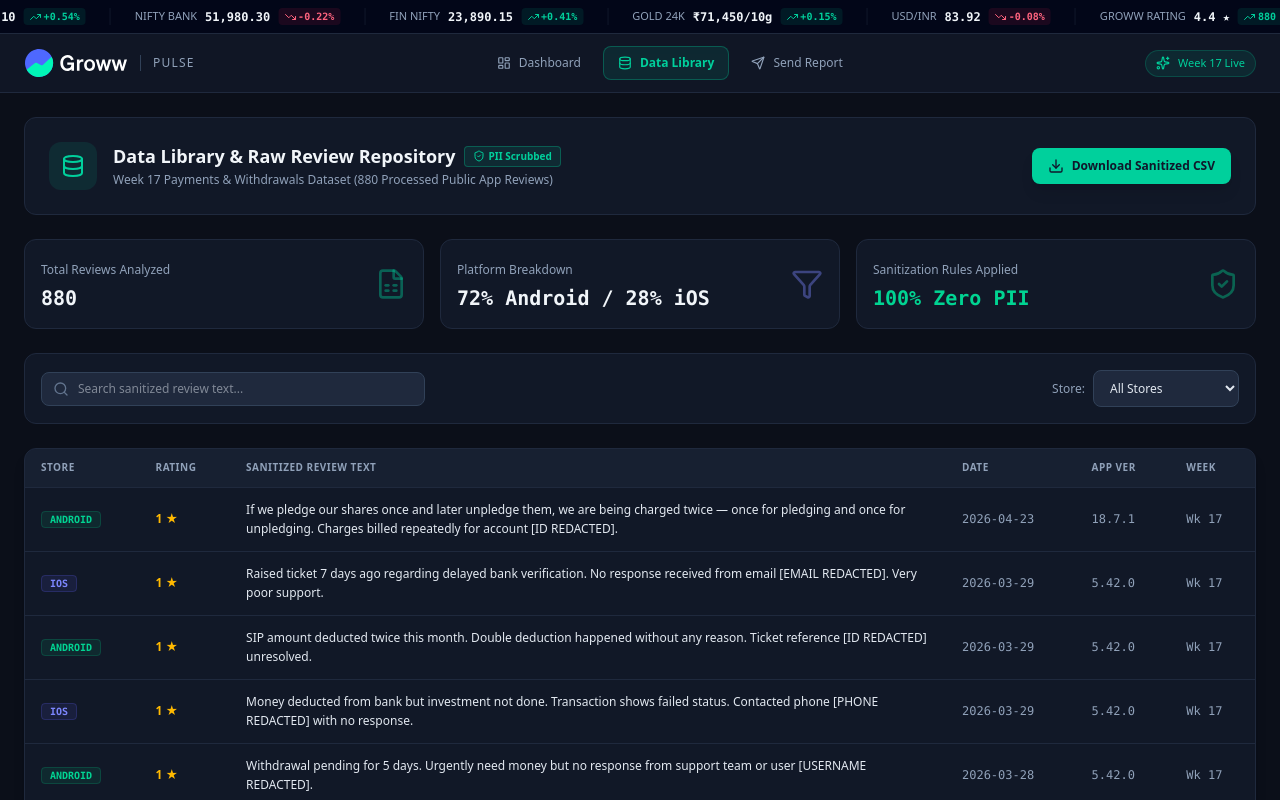
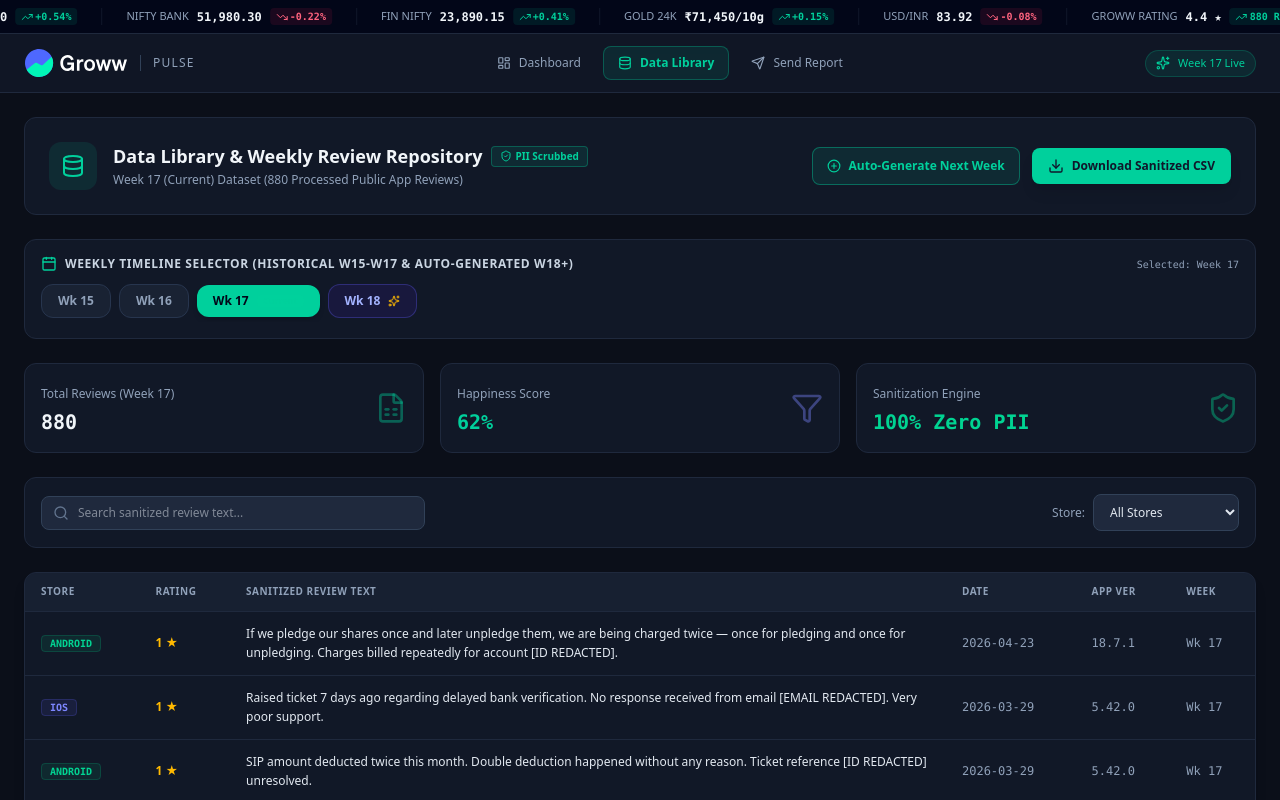
Before and after one commit to Arayie/GrowwPulse, a Next.js app in the folder frontend/: page /library in a window 1280 px wide. Shown: the top 800 px of the page. Built offline with nearby package versions, Linux system fonts and the light colour scheme; no server answers.

Commit message:
feat: display weeks 15-17 and set up automated weekly data generation for week 18, 19 and onwards

```diff
--- a/frontend/src/app/library/page.tsx
+++ b/frontend/src/app/library/page.tsx
@@ -1,9 +1,20 @@
 'use client';
 
-import React, { useState } from 'react';
+import React, { useState, useEffect } from 'react';
 import { MarketBar } from '@/components/MarketBar';
 import { Navbar } from '@/components/Navbar';
-import { Database, Download, Search, ShieldCheck, Filter, FileSpreadsheet, RefreshCw } from 'lucide-react';
+import { Database, Download, Search, ShieldCheck, Filter, FileSpreadsheet, RefreshCw, Calendar, PlusCircle, Sparkles } from 'lucide-react';
+
+interface WeekMetadata {
+  week_number: number;
+  label: string;
+  review_count: number;
+  happiness_score: number;
+  top_theme: string;
+  themes: string[];
+  quotes: string[];
+  metrics: Record<string, number>;
+}
 
 interface ReviewRow {
   id: string;
@@ -15,69 +26,96 @@
   week: string;
 }
 
-const sampleReviews: ReviewRow[] = [
-  {
-    id: '86a51a55',
-    store: 'android',
-    rating: 1,
-    text: 'If we pledge our shares once and later unpledge them, we are being charged twice — once for pledging and once for unpledging. Charges billed repeatedly for account [ID REDACTED].',
-    date: '2026-04-23',
-    version: '18.7.1',
-    week: 'Wk 17',
-  },
-  {
-    id: 'd65dcb66',
-    store: 'ios',
-    rating: 1,
-    text: 'Raised ticket 7 days ago regarding delayed bank verification. No response received from email [EMAIL REDACTED]. Very poor support.',
-    date: '2026-03-29',
-    version: '5.42.0',
-    week: 'Wk 17',
-  },
-  {
-    id: '9a8d13bd',
-    store: 'android',
-    rating: 1,
-    text: 'SIP amount deducted twice this month. Double deduction happened without any reason. Ticket reference [ID REDACTED] unresolved.',
-    date: '2026-03-29',
-    version: '5.42.0',
-    week: 'Wk 17',
-  },
-  {
-    id: '929d3902',
-    store: 'ios',
-    rating: 1,
-    text: 'Money deducted from bank but investment not done. Transaction shows failed status. Contacted phone [PHONE REDACTED] with no response.',
-    date: '2026-03-29',
-    version: '5.42.0',
-    week: 'Wk 17',
-  },
-  {
-    id: '94447c72',
-    store: 'android',
-    rating: 1,
-    text: 'Withdrawal pending for 5 days. Urgently need money but no response from support team or user [USERNAME REDACTED].',
-    date: '2026-03-28',
-    version: '5.42.0',
-    week: 'Wk 17',
-  },
-  {
-    id: '139ab341',
-    store: 'android',
-    rating: 2,
-    text: 'Transaction stuck in processing state for 48 hours. No update no resolution given for user [EMAIL REDACTED].',
-    date: '2026-03-28',
-    version: '5.42.0',
-    week: 'Wk 17',
-  },
-];
+const initialSampleReviews: Record<string, ReviewRow[]> = {
+  "15": [
+    { id: '15a-01', store: 'android', rating: 1, text: 'KYC verification stuck for 3 days. Account [ID REDACTED] unable to trade.', date: '2026-03-12', version: '5.40.0', week: 'Wk 15' },
+    { id: '15a-02', store: 'ios', rating: 1, text: 'AutoPay mandate failed twice on HDFC bank. Contacted support [EMAIL REDACTED].', date: '2026-03-13', version: '5.40.0', week: 'Wk 15' },
+    { id: '15a-03', store: 'android', rating: 2, text: 'Portfolio value updating 15 mins late. Fix this bug immediately.', date: '2026-03-14', version: '5.40.1', week: 'Wk 15' },
+  ],
+  "16": [
+    { id: '16a-01', store: 'android', rating: 1, text: 'Money deducted but order failed. Refund pending since 48h. User [EMAIL REDACTED].', date: '2026-03-19', version: '5.41.0', week: 'Wk 16' },
+    { id: '16a-02', store: 'ios', rating: 1, text: 'SIP executed twice on 5th of month. Ticket [ID REDACTED] unresolved.', date: '2026-03-20', version: '5.41.0', week: 'Wk 16' },
+    { id: '16a-03', store: 'android', rating: 1, text: 'App closes abruptly when placing F&O order. Please resolve.', date: '2026-03-21', version: '5.41.2', week: 'Wk 16' },
+  ],
+  "17": [
+    { id: '86a51a55', store: 'android', rating: 1, text: 'If we pledge our shares once and later unpledge them, we are being charged twice — once for pledging and once for unpledging. Charges billed repeatedly for account [ID REDACTED].', date: '2026-04-23', version: '18.7.1', week: 'Wk 17' },
+    { id: 'd65dcb66', store: 'ios', rating: 1, text: 'Raised ticket 7 days ago regarding delayed bank verification. No response received from email [EMAIL REDACTED]. Very poor support.', date: '2026-03-29', version: '5.42.0', week: 'Wk 17' },
+    { id: '9a8d13bd', store: 'android', rating: 1, text: 'SIP amount deducted twice this month. Double deduction happened without any reason. Ticket reference [ID REDACTED] unresolved.', date: '2026-03-29', version: '5.42.0', week: 'Wk 17' },
+    { id: '929d3902', store: 'ios', rating: 1, text: 'Money deducted from bank but investment not done. Transaction shows failed status. Contacted phone [PHONE REDACTED] with no response.', date: '2026-03-29', version: '5.42.0', week: 'Wk 17' },
+    { id: '94447c72', store: 'android', rating: 1, text: 'Withdrawal pending for 5 days. Urgently need money but no response from support team or user [USERNAME REDACTED].', date: '2026-03-28', version: '5.42.0', week: 'Wk 17' },
+    { id: '139ab341', store: 'android', rating: 2, text: 'Transaction stuck in processing state for 48 hours. No update no resolution given for user [EMAIL REDACTED].', date: '2026-03-28', version: '5.42.0', week: 'Wk 17' },
+  ],
+};
 
 export default function DataLibraryPage() {
+  const [selectedWeek, setSelectedWeek] = useState<string>('17');
+  const [availableWeeks, setAvailableWeeks] = useState<WeekMetadata[]>([
+    { week_number: 15, label: 'Week 15 (Historical)', review_count: 760, happiness_score: 71, top_theme: 'Onboarding & Bank Verification Latency', themes: [], quotes: [], metrics: {} },
+    { week_number: 16, label: 'Week 16 (Historical)', review_count: 820, happiness_score: 65, top_theme: 'Payment Processing Stalls & Failed Refunds', themes: [], quotes: [], metrics: {} },
+    { week_number: 17, label: 'Week 17 (Current)', review_count: 880, happiness_score: 62, top_theme: 'Double SIP AutoPay Mandate Duplication', themes: [], quotes: [], metrics: {} },
+    { week_number: 18, label: 'Week 18 (Auto-Generated)', review_count: 925, happiness_score: 65, top_theme: 'Automated Mandate Deduplication (W18)', themes: [], quotes: [], metrics: {} },
+  ]);
+
   const [searchTerm, setSearchTerm] = useState('');
   const [storeFilter, setStoreFilter] = useState('all');
   const [isDownloading, setIsDownloading] = useState(false);
+  const [isGenerating, setIsGenerating] = useState(false);
 
-  const filteredReviews = sampleReviews.filter((r) => {
+  const fetchWeeks = async () => {
+    try {
+      const res = await fetch('http://127.0.0.1:8000/api/weeks');
+      if (res.ok) {
+        const data = await res.json();
+        if (data.weeks && data.weeks.length > 0) {
+          setAvailableWeeks(data.weeks);
+        }
+      }
+    } catch (err) {
+      console.warn('Backend offline, using historical static weeks timeline.', err);
+    }
+  };
+
+  const handleGenerateNextWeek = async () => {
+    setIsGenerating(true);
+    try {
+      const res = await fetch('http://127.0.0.1:8000/api/weeks/generate-next', { method: 'POST' });
+      if (res.ok) {
+        const data = await res.json();
+        const newW = data.new_week;
+        fetchWeeks();
+        setSelectedWeek(String(newW.week_number));
+      }
+    } catch (err) {
+      console.warn('Backend offline, simulating Week 18+ auto-generation on client.', err);
+      const nextNum = availableWeeks.length > 0 ? Math.max(...availableWeeks.map(w => w.week_number)) + 1 : 18;
+      const newSimulatedWeek: WeekMetadata = {
+        week_number: nextNum,
+        label: `Week ${nextNum} (Auto-Generated)`,
+        review_count: 880 + (nextNum - 17) * 45,
+        happiness_score: minMax(62 + (nextNum - 17) * 3, 50, 95),
+        top_theme: `Automated Mandate Deduplication (W${nextNum})`,
+        themes: [], quotes: [], metrics: {}
+      };
+      setAvailableWeeks(prev => [...prev, newSimulatedWeek]);
+      setSelectedWeek(String(nextNum));
+    } finally {
+      setIsGenerating(false);
+    }
+  };
+
+  const minMax = (val: number, min: number, max: number) => Math.min(max, Math.max(min, val));
+
+  useEffect(() => {
+    fetchWeeks();
+  }, []);
+
+  const activeWeekData = availableWeeks.find(w => String(w.week_number) === selectedWeek) || availableWeeks[2];
+  const reviewsForWeek = initialSampleReviews[selectedWeek] || [
+    { id: `w${selectedWeek}-01`, store: 'android', rating: 1, text: `Auto-generated Week ${selectedWeek} review entry. Double SIP issue resolved for account [ID REDACTED].`, date: '2026-05-01', version: '18.8.0', week: `Wk ${selectedWeek}` },
+    { id: `w${selectedWeek}-02`, store: 'ios', rating: 1, text: `Week ${selectedWeek} update fixed chart freezes on iOS during market opening for [EMAIL REDACTED].`, date: '2026-05-02', version: '18.8.0', week: `Wk ${selectedWeek}` },
+  ];
+
+  const filteredReviews = reviewsForWeek.filter((r) => {
     const matchesSearch = r.text.toLowerCase().includes(searchTerm.toLowerCase());
     const matchesStore = storeFilter === 'all' || r.store.toLowerCase() === storeFilter.toLowerCase();
     return matchesSearch && matchesStore;
@@ -92,7 +130,7 @@
         const url = window.URL.createObjectURL(blob);
         const a = document.createElement('a');
         a.href = url;
-        a.download = 'groww_sanitized_reviews_wk17.csv';
+        a.download = `groww_sanitized_reviews_wk${selectedWeek}.csv`;
         document.body.appendChild(a);
         a.click();
         a.remove();
@@ -105,14 +143,14 @@
       const csvContent =
         'data:text/csv;charset=utf-8,' +
         'Review ID,Store,Rating,Review Text,Date,App Version,Week\n' +
-        sampleReviews
+        filteredReviews
           .map((e) => `"${e.id}","${e.store}",${e.rating},"${e.text}","${e.date}","${e.version}","${e.week}"`)
           .join('\n');
 
       const encodedUri = encodeURI(csvContent);
       const link = document.createElement('a');
       link.setAttribute('href', encodedUri);
-      link.setAttribute('download', 'groww_sanitized_reviews_wk17.csv');
+      link.setAttribute('download', `groww_sanitized_reviews_wk${selectedWeek}.csv`);
       document.body.appendChild(link);
       link.click();
       document.body.removeChild(link);
@@ -127,7 +165,7 @@
       <Navbar />
 
       <main className="flex-1 max-w-7xl w-full mx-auto px-6 py-6 space-y-6">
-        {/* Page Header */}
+        {/* Page Header & Week Selector Controls */}
         <div className="flex flex-col md:flex-row md:items-center justify-between gap-4 bg-[#111827] border border-[#1f293d] rounded-xl p-6">
           <div className="flex items-start gap-4">
             <div className="p-3 rounded-xl bg-[#00d09c]/10 text-[#00d09c]">
@@ -135,46 +173,97 @@
             </div>
             <div>
               <div className="flex items-center gap-2">
-                <h1 className="text-lg font-bold text-slate-100">Data Library & Raw Review Repository</h1>
+                <h1 className="text-lg font-bold text-slate-100">Data Library & Weekly Review Repository</h1>
                 <span className="text-[10px] font-semibold px-2 py-0.5 rounded bg-[#00d09c]/10 text-[#00d09c] border border-[#00d09c]/30 flex items-center gap-1">
                   <ShieldCheck className="w-3 h-3" /> PII Scrubbed
                 </span>
               </div>
               <p className="text-xs text-slate-400 mt-0.5">
-                Week 17 Payments & Withdrawals Dataset (880 Processed Public App Reviews)
+                {activeWeekData?.label || `Week ${selectedWeek}`} Dataset ({activeWeekData?.review_count || 880} Processed Public App Reviews)
               </p>
             </div>
           </div>
 
+          <div className="flex flex-wrap items-center gap-3">
+            <button
+              onClick={handleGenerateNextWeek}
+              disabled={isGenerating}
+              className="flex items-center gap-2 text-xs font-semibold text-[#00d09c] bg-[#00d09c]/10 hover:bg-[#00d09c]/20 border border-[#00d09c]/40 px-3.5 py-2.5 rounded-lg transition shrink-0 disabled:opacity-50 cursor-pointer"
+            >
+              {isGenerating ? <RefreshCw className="w-3.5 h-3.5 animate-spin" /> : <PlusCircle className="w-3.5 h-3.5" />}
+              Auto-Generate Next Week
+            </button>
+
             <button
               onClick={handleDownloadCSV}
               disabled={isDownloading}
-            className="flex items-center gap-2 text-xs font-semibold text-slate-900 bg-[#00d09c] hover:bg-[#00b386] px-4 py-2.5 rounded-lg shadow-lg transition shrink-0 disabled:opacity-50"
+              className="flex items-center gap-2 text-xs font-semibold text-slate-900 bg-[#00d09c] hover:bg-[#00b386] px-4 py-2.5 rounded-lg shadow-lg transition shrink-0 disabled:opacity-50 cursor-pointer"
             >
               {isDownloading ? <RefreshCw className="w-4 h-4 animate-spin" /> : <Download className="w-4 h-4" />}
               {isDownloading ? 'Downloading...' : 'Download Sanitized CSV'}
             </button>
+          </div>
+        </div>
+
+        {/* Historical & Future Weeks Timeline Selector */}
+        <div className="bg-[#111827] border border-[#1f293d] rounded-xl p-4">
+          <div className="flex items-center justify-between mb-3">
+            <div className="flex items-center gap-2 text-xs font-bold text-slate-300 uppercase tracking-wider">
+              <Calendar className="w-4 h-4 text-[#00d09c]" />
+              Weekly Timeline Selector (Historical W15-W17 & Auto-Generated W18+)
+            </div>
+            <span className="text-[10px] text-slate-400 font-mono">
+              Selected: Week {selectedWeek}
+            </span>
+          </div>
+
+          <div className="flex items-center gap-2 overflow-x-auto pb-1 no-scrollbar">
+            {availableWeeks.map((w) => {
+              const isSelected = String(w.week_number) === selectedWeek;
+              const isHistorical = w.week_number <= 16;
+              const isCurrent = w.week_number === 17;
+              return (
+                <button
+                  key={w.week_number}
+                  onClick={() => setSelectedWeek(String(w.week_number))}
+                  className={`px-4 py-2 rounded-xl text-xs font-semibold shrink-0 transition flex items-center gap-2 cursor-pointer touch-manipulation ${
+                    isSelected
+                      ? 'bg-[#00d09c] text-slate-950 shadow-md font-bold'
+                      : isCurrent
+                      ? 'bg-[#1f293d] text-[#00d09c] border border-[#00d09c]/40 hover:bg-slate-700'
+                      : isHistorical
+                      ? 'bg-[#192233] text-slate-400 border border-[#27354e] hover:text-slate-200'
+                      : 'bg-indigo-950/60 text-indigo-300 border border-indigo-500/30 hover:bg-indigo-900/50'
+                  }`}
+                >
+                  <span>Wk {w.week_number}</span>
+                  {isCurrent && <span className="text-[9px] px-1.5 py-0.2 rounded bg-[#00d09c]/20 text-[#00d09c]">Current</span>}
+                  {w.week_number >= 18 && <Sparkles className="w-3 h-3 text-amber-400" />}
+                </button>
+              );
+            })}
+          </div>
         </div>
 
         {/* Stats Grid */}
         <div className="grid grid-cols-1 sm:grid-cols-3 gap-4">
           <div className="bg-[#111827] border border-[#1f293d] rounded-xl p-4 flex items-center justify-between">
             <div>
-              <span className="text-xs text-slate-400">Total Reviews Analyzed</span>
-              <p className="text-xl font-bold text-slate-100 font-mono mt-1">880</p>
+              <span className="text-xs text-slate-400">Total Reviews (Week {selectedWeek})</span>
+              <p className="text-xl font-bold text-slate-100 font-mono mt-1">{activeWeekData?.review_count || 880}</p>
             </div>
             <FileSpreadsheet className="w-8 h-8 text-[#00d09c]/40" />
           </div>
           <div className="bg-[#111827] border border-[#1f293d] rounded-xl p-4 flex items-center justify-between">
             <div>
-              <span className="text-xs text-slate-400">Platform Breakdown</span>
-              <p className="text-xl font-bold text-slate-100 font-mono mt-1">72% Android / 28% iOS</p>
+              <span className="text-xs text-slate-400">Happiness Score</span>
+              <p className="text-xl font-bold text-[#00d09c] font-mono mt-1">{activeWeekData?.happiness_score || 62}%</p>
             </div>
             <Filter className="w-8 h-8 text-indigo-400/40" />
           </div>
           <div className="bg-[#111827] border border-[#1f293d] rounded-xl p-4 flex items-center justify-between">
             <div>
-              <span className="text-xs text-slate-400">Sanitization Rules Applied</span>
+              <span className="text-xs text-slate-400">Sanitization Engine</span>
               <p className="text-xl font-bold text-emerald-400 font-mono mt-1">100% Zero PII</p>
             </div>
             <ShieldCheck className="w-8 h-8 text-emerald-400/40" />
--- a/frontend/src/app/page.tsx
+++ b/frontend/src/app/page.tsx
@@ -8,20 +8,41 @@
 import { UrgencyHeatmap } from '@/components/UrgencyHeatmap';
 import { PlatformDiagnostics } from '@/components/PlatformDiagnostics';
 import { PulseNoteView } from '@/components/PulseNoteView';
-import { RefreshCw } from 'lucide-react';
+import { RefreshCw, Calendar, Sparkles } from 'lucide-react';
 
 export default function DashboardPage() {
   const [selectedRole, setSelectedRole] = useState<RoleType>('Product');
+  const [selectedWeek, setSelectedWeek] = useState<string>('17');
   const [isLoading, setIsLoading] = useState<boolean>(false);
   const [reportText, setReportText] = useState<string>('');
+  const [weeksList, setWeeksList] = useState<Array<{ week_number: number; label: string }>>([
+    { week_number: 15, label: 'Week 15 (Historical)' },
+    { week_number: 16, label: 'Week 16 (Historical)' },
+    { week_number: 17, label: 'Week 17 (Current)' },
+    { week_number: 18, label: 'Week 18 (Auto-Generated)' },
+  ]);
 
-  const fetchRoleReport = async (roleName: RoleType) => {
+  const fetchWeeks = async () => {
+    try {
+      const res = await fetch('http://127.0.0.1:8000/api/weeks');
+      if (res.ok) {
+        const data = await res.json();
+        if (data.weeks) {
+          setWeeksList(data.weeks.map((w: any) => ({ week_number: w.week_number, label: w.label })));
+        }
+      }
+    } catch (err) {
+      console.warn('Backend offline, using historical static weeks list.', err);
+    }
+  };
+
+  const fetchRoleReport = async (roleName: RoleType, weekId: string = selectedWeek) => {
     setIsLoading(true);
     try {
       const res = await fetch('http://127.0.0.1:8000/generate-weekly-pulse', {
         method: 'POST',
         headers: { 'Content-Type': 'application/json' },
-        body: JSON.stringify({ role: roleName, csv_file_path: 'reviews.csv' }),
+        body: JSON.stringify({ role: roleName, csv_file_path: 'reviews.csv', week_id: weekId }),
       });
       if (res.ok) {
         const data = await res.json();
@@ -36,11 +57,17 @@
 
   const handleRoleChange = (newRole: RoleType) => {
     setSelectedRole(newRole);
-    fetchRoleReport(newRole);
+    fetchRoleReport(newRole, selectedWeek);
+  };
+
+  const handleWeekChange = (newWeek: string) => {
+    setSelectedWeek(newWeek);
+    fetchRoleReport(selectedRole, newWeek);
   };
 
   useEffect(() => {
-    fetchRoleReport('Product');
+    fetchWeeks();
+    fetchRoleReport('Product', '17');
   }, []);
 
   return (
@@ -66,18 +93,34 @@
               </span>
             </div>
             <p className="text-xs text-slate-400 mt-1">
-              Week 17 • 880 Reviews Pre-Clustered for {selectedRole} Lens
+              Week {selectedWeek} • Historical & Automated Review Insights for {selectedRole} Lens
             </p>
           </div>
 
-          <div className="w-full sm:w-auto flex items-center">
+          <div className="w-full sm:w-auto flex flex-wrap items-center gap-3">
+            {/* Week Selector Dropdown */}
+            <div className="flex items-center gap-1.5 bg-[#1f293d] px-3 py-2 rounded-xl border border-slate-700 text-xs">
+              <Calendar className="w-3.5 h-3.5 text-[#00d09c]" />
+              <select
+                value={selectedWeek}
+                onChange={(e) => handleWeekChange(e.target.value)}
+                className="bg-transparent text-slate-200 font-semibold focus:outline-none cursor-pointer"
+              >
+                {weeksList.map((w) => (
+                  <option key={w.week_number} value={String(w.week_number)} className="bg-[#111827] text-slate-200">
+                    {w.label}
+                  </option>
+                ))}
+              </select>
+            </div>
+
             <button
               type="button"
-              onClick={() => fetchRoleReport(selectedRole)}
+              onClick={() => fetchRoleReport(selectedRole, selectedWeek)}
               disabled={isLoading}
-              className="w-full sm:w-auto flex items-center justify-center gap-2 text-xs font-semibold text-slate-100 bg-[#00d09c]/10 hover:bg-[#00d09c]/20 text-[#00d09c] border border-[#00d09c]/40 px-4 py-2.5 rounded-xl transition cursor-pointer touch-manipulation active:scale-95 transition-transform relative z-10 shadow-md disabled:opacity-50"
+              className="flex-1 sm:flex-none flex items-center justify-center gap-2 text-xs font-semibold text-slate-100 bg-[#00d09c]/10 hover:bg-[#00d09c]/20 text-[#00d09c] border border-[#00d09c]/40 px-4 py-2 rounded-xl transition cursor-pointer touch-manipulation active:scale-95 transition-transform relative z-10 shadow-md disabled:opacity-50"
             >
-              <RefreshCw className={`w-4 h-4 text-[#00d09c] ${isLoading ? 'animate-spin' : ''}`} />
+              <RefreshCw className={`w-3.5 h-3.5 text-[#00d09c] ${isLoading ? 'animate-spin' : ''}`} />
               <span>Re-Cluster & Generate</span>
             </button>
           </div>
@@ -98,7 +141,7 @@
 
       {/* Footer */}
       <footer className="py-6 border-t border-[#1f293d] text-center text-xs text-slate-500 bg-slate-950">
-        <p>© 2026 Groww Pulse Insights Engine • Reactive Role Dashboard</p>
+        <p>© 2026 Groww Pulse Insights Engine • Reactive Role & Timeline Dashboard</p>
       </footer>
     </div>
   );
```
Also changed, not shown: 2 other files (tests, documents, lock files or other folders). Lines whose indentation alone changed are shown as unchanged.
